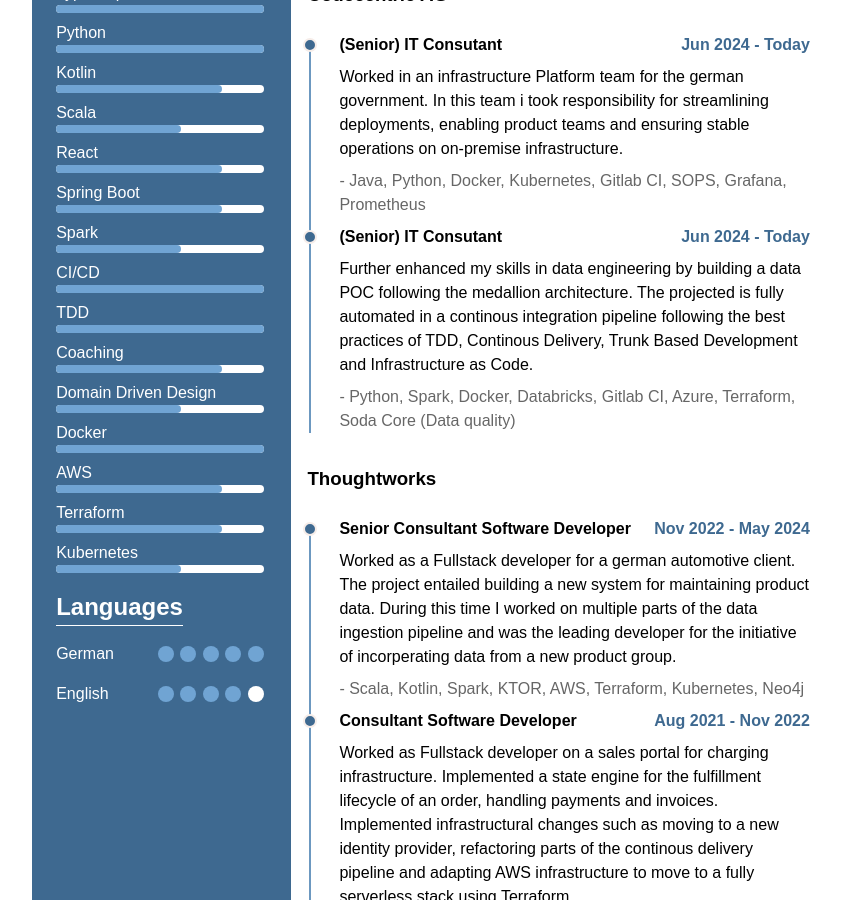
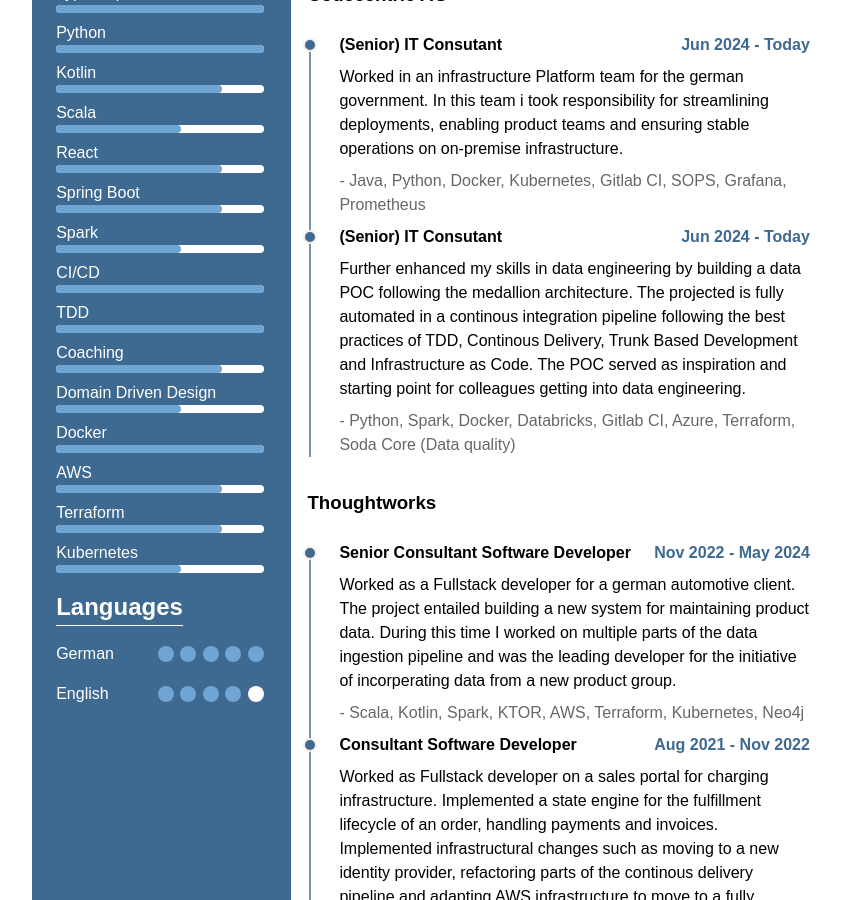
Before and after one commit to RykoL/CV, a Jekyll site: the page built from index.html, in a window 1280 px wide and 900 px high, scrolled down 565 px. Shown: the whole window, without its empty margins (211-1052 px from the left). Built offline with Jekyll 4.4.1, drawn with Linux system fonts in a browser that asks for light colours.

Commit message:
One more adjustment

```diff
--- a/_data/career.yml
+++ b/_data/career.yml
@@ -16,7 +16,7 @@
     - title: (Senior) IT Consutant
       from: Jun 2024
       until: Today
-      description: "Further enhanced my skills in data engineering by building a data POC following the medallion architecture. The projected is fully automated in a continous integration pipeline following the best practices of TDD, Continous Delivery, Trunk Based Development and Infrastructure as Code."
+      description: "Further enhanced my skills in data engineering by building a data POC following the medallion architecture. The projected is fully automated in a continous integration pipeline following the best practices of TDD, Continous Delivery, Trunk Based Development and Infrastructure as Code. The POC served as inspiration and starting point for colleagues getting into data engineering. "
       technologies:
         - Python
         - Spark
```
